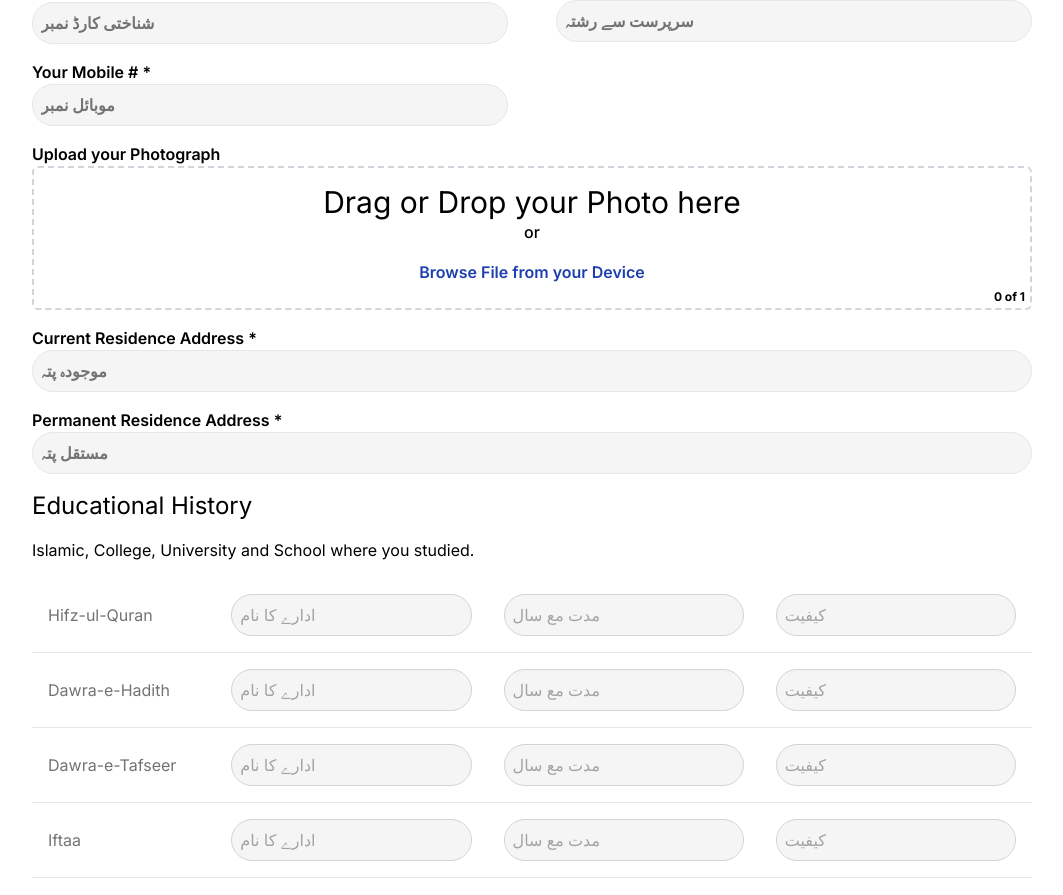
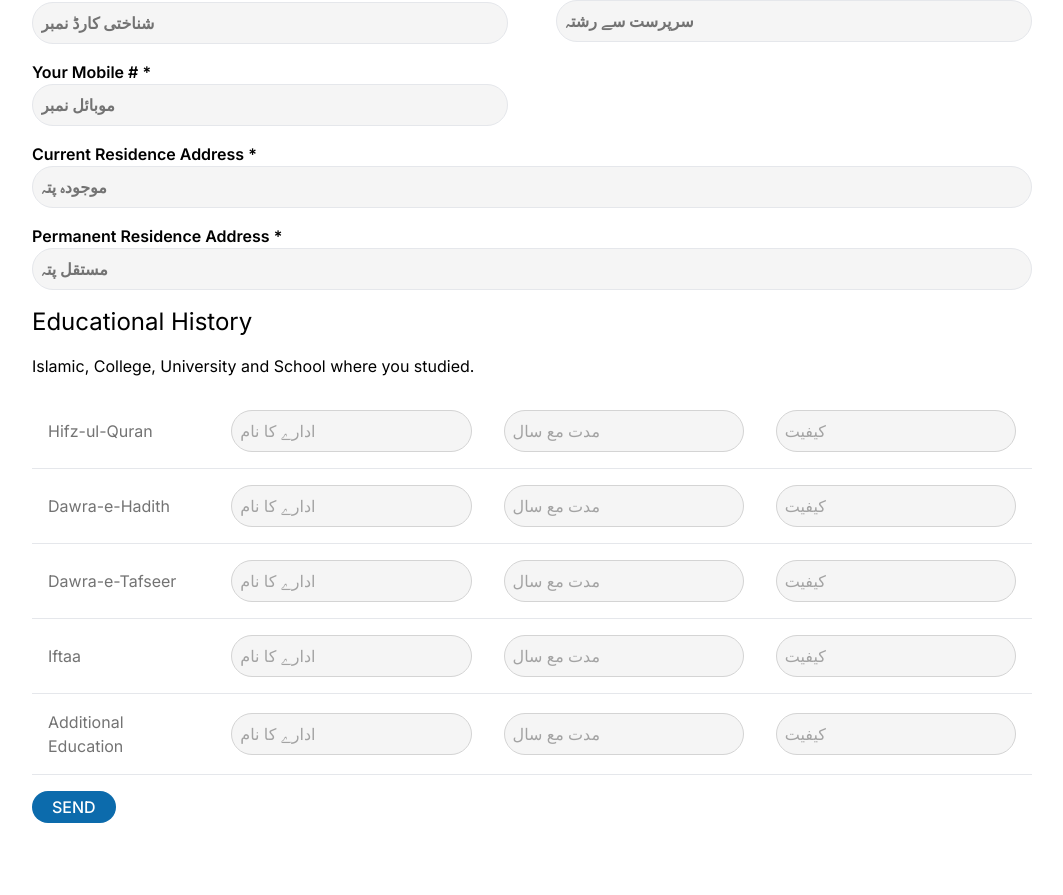
Before and after one commit to sammarmughal/Leadu, a Next.js app in the folder leadu/: page /admissions in a window 1280 px wide. Shown: the part 1468-2363 px from the top of the page, without its empty margins (108-1171 px from the left). Built offline with nearby package versions, Linux system fonts and the light colour scheme.

Commit message:
dshu
file hide

```diff
--- a/leadu/src/app/admissions/page.js
+++ b/leadu/src/app/admissions/page.js
@@ -215,7 +215,7 @@ export default function Admissions() {
                 </div>
               </div>
 
-              <label className="block font-semibold mt-4">
+              {/* <label className="block font-semibold mt-4">
                 Upload your Photograph
                 <div
                   className="border-2 border-dashed border-gray-300 rounded-md mb-2.5 relative p-4 cursor-pointer"
@@ -230,7 +230,6 @@ export default function Admissions() {
                       Browse File from your Device
                     </div>
                   </div>
-                  {/* Hidden file input */}
                   <input
                     type="file"
                     name="photo"
@@ -266,7 +265,7 @@ export default function Admissions() {
                     />
                   </svg>
                 </div>
-              )}
+              )} */}
               <label className="block font-semibold mt-4">
                 Current Residence Address *
                 <input
```
